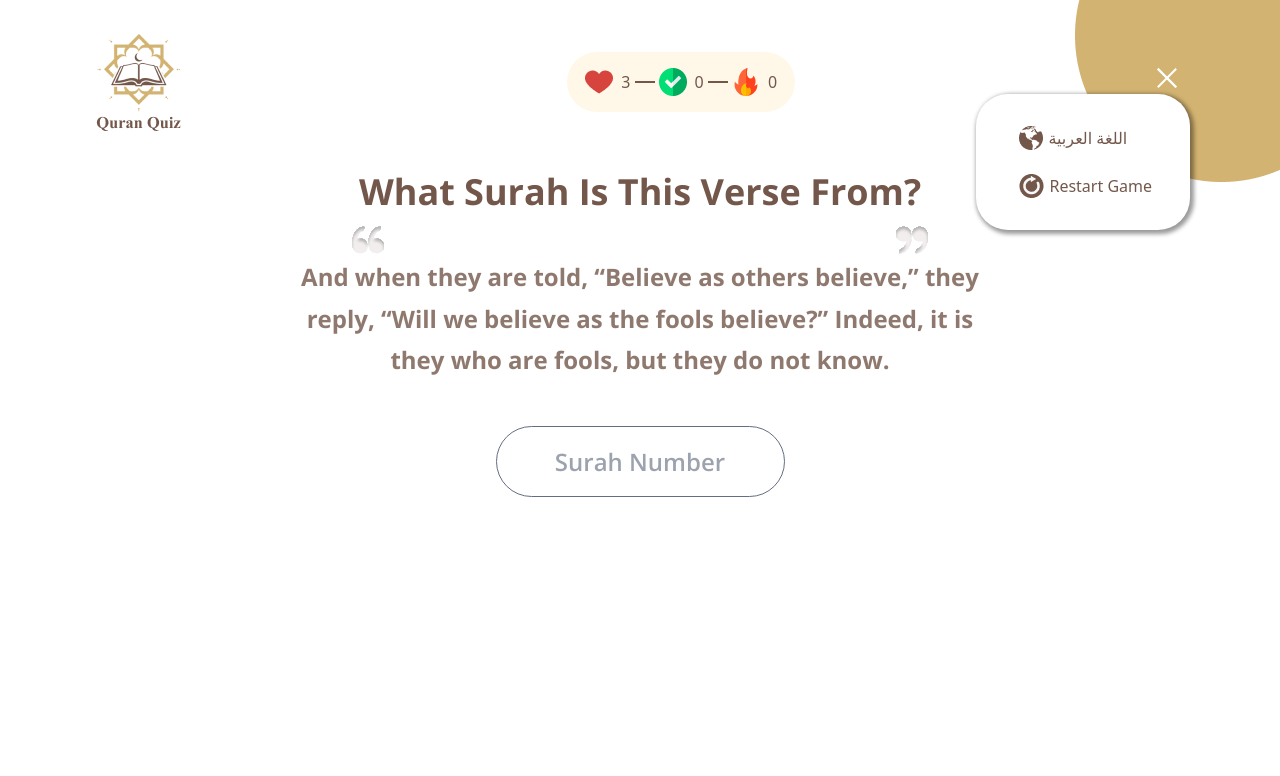
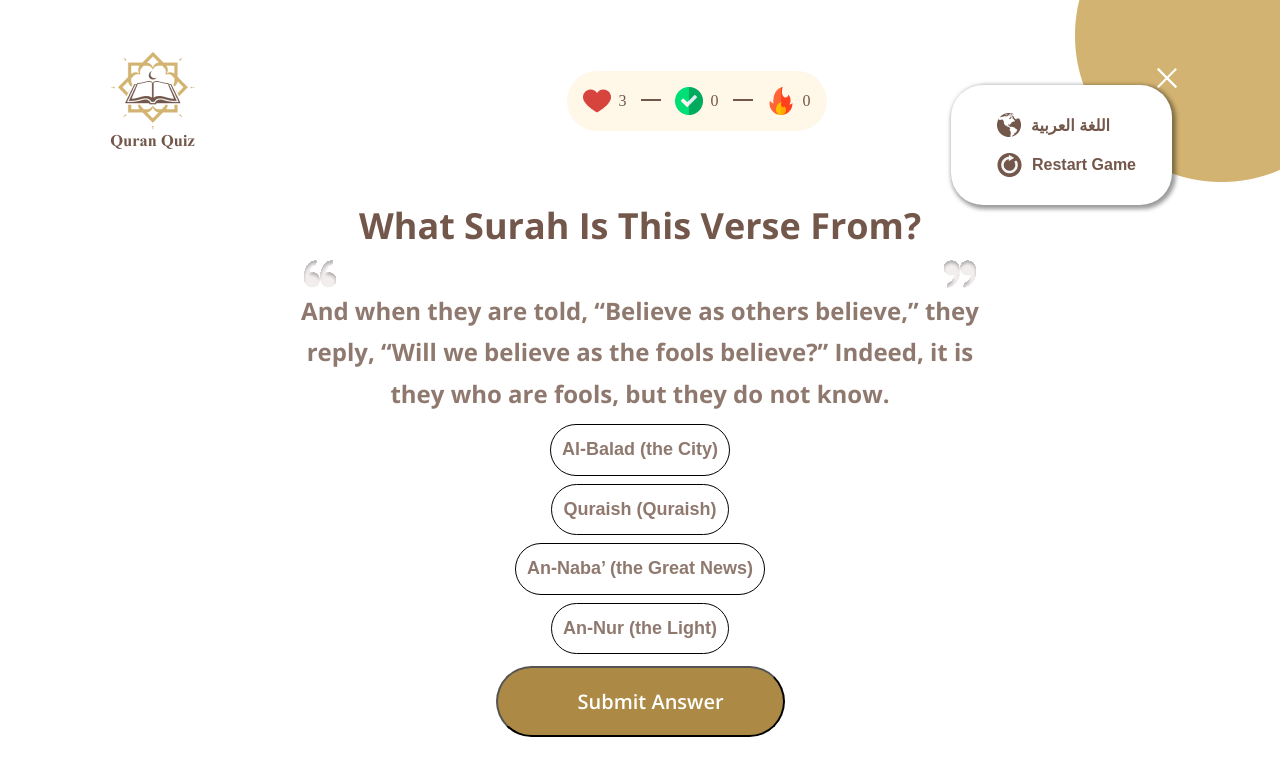
Before and after one commit to Osama446/quran-quizz, a website: page index.html in a window 1280 px wide. Both pictures are taken after a click on the label 1167 px from the left and 90 px from the top of the page. Drawn offline with nearby package versions, Linux system fonts and the light colour scheme; no server answers.

Commit message:
update 1 (Multiple Choices)

```diff
--- a/index.html
+++ b/index.html
@@ -3,17 +3,18 @@
 <head>
   <meta charset="UTF-8">
   <meta name="viewport" content="width=device-width, initial-scale=1.0">
-  <link href="https://unpkg.com/tailwindcss@^2/dist/tailwind.min.css" rel="stylesheet">
   <script src="javascript.js" defer></script>
   <link rel="stylesheet" href="style.css">
   <link rel="shortcut icon" href="/images/favicon.png" type="image/x-icon">
-  <link href="https://fonts.googleapis.com/css?family=Open+Sans:400italic,600italic,700italic,400,600,700" rel="stylesheet" type="text/css">
+  <link href="https://fonts.googleapis.com/css?family=Open+Sans:400italic,600italic,700italic,400,600,700"
+        rel="stylesheet"  type="text/css">
 
   <title>Quran Quizz</title>
 </head>
 <body>
-  <section class="px-24 py-8">
-    <nav class="flex justify-between items-center top-nav">
+
+  <section class="" style="margin: 50px 110px;">
+        <nav class="top-nav" style="display: flex; justify-content: space-between; align-items: center;">
             <!-- Logo -->
             <div class="logo">
                 <img src="images/logo.png" width="85px" height="98.51px" alt="logo" srcset="">
@@ -21,29 +22,31 @@
 
             <!--Statistic Area-->
             <div style="width: 20%;">
-            <div class="flex justify-around items-center score">
-                <div class="flex items-center">
+                <div class="score" style="display: flex; justify-content: space-between;">
+                    <div class="flexItems">
                         <img src="images/heart.png" alt="" srcset="">
-                    <div class="pl-2" id="hearts" style="color: #73574B;">3</div>
+                        <div id="hearts" style="color: #73574B; padding-left: 8px;">3</div>
                     </div>
                     <div>
                         <img src="images/arrow.png" alt="">
                     </div>
-                <div class="flex items-center">
+                    <div class="flexItems">
                         <img src="images/check.png" alt="" srcset="">
-                    <div class="pl-2" id="correctAnsCount" style="color: #73574B;">0</div> </div>
+                        <div class="pl-2" id="correctAnsCount" style="color: #73574B;padding-left: 8px;">0</div> </div>
                     <div>
                         <img src="images/arrow.png" alt="">
                     </div>
-                <div class="flex items-center">
+                    <div class="flexItems">
                         <img src="images/fire.png" alt="" srcset="">
-                    <div class="pl-2" id="fire" style="color: #73574B;">0</div> </div>
+                        <div class="pl-2" id="fire" style="color: #73574B; padding-left: 8px;">0</div> </div>
                 </div>
             </div>
             <!-- list -->
 
-        <div style="position: absolute; top:0; right:0;" id="elipse"><img src="images/Ellipse 1187.png" alt="" srcset="">
+            <div style="position: absolute; top:0; right:0;" id="elipse">
+                <img src="images/Ellipse 1187.png" alt="" srcset="">
             </div>
+
             <div class="hamburger-menu">
                 <input id="menu__toggle" type="checkbox" />
                 <label class="menu__btn" for="menu__toggle">
@@ -53,7 +56,7 @@
                 <ul class="menu__box">
                     <li>
                         <a class="menu__item" href="indexAR.html">
-            <div class="flex items-center menu-spacing">
+                        <div class="menu-spacing">
                             <img src="images/world.png" alt="" srcset="">
                             <div class="menu-spacing">اللغة العربية</div> </div>
                         </a>
@@ -61,25 +64,27 @@
 
                     <li>
                         <a class="menu__item " href="index.html">
-            <div class="flex items-center menu-spacing">
+                        <div class="menu-spacing">
                             <img src="images/refresh.png" alt="" srcset="">
                             <div class="menu-spacing">Restart Game</div> </div>
                         </a>
                     </li>
-
                 </ul>
             </div>
         </nav>
+    </section>
 
     <header>
         <div class="questionStyle">
             What Surah Is This Verse From?
         </div>
-    <div class="flex items-center justify-around" style="margin-top: 10px;">
+
+        <div style="margin-top: 10px;display: flex; justify-content: space-around; align-items: center;">
             <img src="images/left-quote 2.svg" alt="">
             <img src="images/left-quote 1.svg" alt="">
         </div>
     </header>
+
     <main>
         <div class="verseStyle">
             <div id="verse">
@@ -87,12 +92,25 @@
                 they reply, “Will we believe as the fools believe?”
                 Indeed, it is they who are fools, but they do not know.
             </div>
-        <div>
+
+
+        <div style="padding-top: 25px;" hidden>
             <input type="text" id="inpField" placeholder="Surah Number" onkeypress="return /[0-9]/i.test(event.key)">
         </div>
 
+         <div id="choiceBoxes" class="choiceBoxess" style="padding-top: 10px;
+                                        display: flex;
+                                        flex-direction: column;
+                                        align-items: center;
+                                        gap: 8px;">
+
+                <!-- <div id="choice">choice 2</div>
+                <div id="choice">choice 3</div>
+                <div id="choice">choice 4</div> -->
+            </div>
+
         <div id="ans-box">
-            <button id="answer-btn" hidden>Submit Answer</button>
+            <button id="answer-btn">Submit Answer</button>
         </div>
     </div>
 
@@ -118,6 +136,5 @@
 
 
 
-  </section>
 </body>
 </html>
--- a/javascript.js
+++ b/javascript.js
@@ -10,6 +10,7 @@ const api_url = "https://api.quran.com/api/v4/verses/by_key/1:3?language=en&word
 const heart = document.getElementById('hearts');
 const check = document.getElementById('correctAnsCount');
 const fire = document.getElementById('fire');
+const multipleChoice = document.getElementById('choiceBoxes');
 let hearts = 3;
 let rightAnsCount = 0;
 let consequtiveCount = 0;
@@ -29,7 +30,7 @@ function next(surahNumber){
             for(let i = 0; i < output.verse.words.length-1; i++){
               verse += output.verse.words[i].translation.text + " ";
             }
-            console.log(output.verse)
+            //console.log(output.verse)
 
             verseBox.innerText = verse;
     }).catch(err => console.error(err));
@@ -70,7 +71,8 @@ function off() {
 
 ansBtn.addEventListener("click", ()=>{
   respText.innerText = `This is Surato ${surahList[correctAns]} which is listed as number ${correctAns} in the holy Quran`;
-  if(field.value == correctAns){
+
+  if(field.value == surahList[correctAns]){
     img.src = "images/check.png";
     resp.textContent = "Correct Answer";
 
@@ -80,23 +82,31 @@ ansBtn.addEventListener("click", ()=>{
     consequtiveCount++;
   check.innerText = rightAnsCount;
   fire.innerText = consequtiveCount;
-  }else {
+  }else
+    {
       img.src= "images/bheart.png";
       resp.textContent = "Wrong Answer";
       correctAns = Math.floor(Math.random() * 114);
       next(correctAns);
+
+
       if(hearts == 0){
+
+
         fire.innerText = 0;
         heart.innerHTML = 0;
         check.innerHTML = 0;
+
+
       }else{
-
           fire.innerText = 0;
           heart.innerHTML = --hearts;
       }
   }
 
-
+  field.value = "";
+  multipleChoice.innerHTML = "";
+  choices();
   on();
 })
 
@@ -219,3 +229,41 @@ var surahList = {
   113: "Al-Falaq (the Daybreak)",
   114: "An-Nas (Mankind)"
  };
+
+
+function choices() {
+  let added = false;
+  for(let i = 0; i < 4; i++){
+    let choice = document.createElement('input');
+    let choiceText = document.createElement('label');
+    choiceText.htmlFor = `choice ${i}`;
+
+    choice.id =  `choice ${i}`;
+    choice.type = 'radio';
+    choice.name = `option`;
+
+    choiceText.onclick = ()=>{
+      field.value = choiceText.textContent;
+    };
+
+    if(i == Math.floor(Math.random()*4 && added == false)){
+
+      choiceText.textContent = surahList[correctAns];
+      added =  true;
+
+    }else{
+
+      choiceText.textContent = surahList[Math.floor(Math.random()*114)];
+
+    }
+
+
+    multipleChoice.appendChild(choice);
+    multipleChoice.appendChild(choiceText);
+  }
+
+  added = false;
+}
+
+
+choices();
--- a/style.css
+++ b/style.css
@@ -1,5 +1,7 @@
 body{
-  height: 100px;
+  padding: 0;
+  margin: 0;
+
 }
 #menu__toggle {
     opacity: 0;
@@ -17,10 +19,11 @@ body{
   }
   #menu__toggle:checked ~ .menu__box {
     right: 0 !important;
-    margin-right: 90px;
+    margin-right: 108px;
+    position: absolute;
   }
   .menu__btn {
-    position: fixed;
+    position: absolute;
     top: 77px;
     right: 100px;
     width: 26px;
@@ -52,7 +55,7 @@ body{
     display: block;
     position: fixed;
     text-align: center;
-    top: 45;
+    top: 85px;
     right: -100%;
     margin: 0;
     padding: 20px 14px;
@@ -63,7 +66,7 @@ body{
   }
   .menu__item {
     display: block;
-    padding: 12px 24px;
+    padding: 8px 22px;
     color: #73574B;
     text-decoration: none;
 
@@ -74,11 +77,14 @@ body{
 
 
   .menu-spacing{
-    margin-left: 5px;
+    margin-left: 10px;
+    display: flex;
+    align-items: center;
+    font-family: sans-serif;
+    font-weight: bold;
   }
 
   input[type=text] {
-    margin-top: 45px;
     border: 1px solid #646E82;
     border-color: #646E82;
     color: rgba(115, 87, 75, 1);
@@ -115,6 +121,12 @@ body{
     font-size: 20px;
     line-height: 27px;
     animation: slide-up .25s;
+  }
+
+  .flexItems{
+    display: flex;
+    justify-content: space-between;
+    align-items: center;
   }
 
 
@@ -217,6 +229,9 @@ body{
   }
 
 
+
+
+
 .resp{
   color: rgba(115, 87, 75, 1);
   font-weight: 700;
@@ -227,18 +242,16 @@ body{
     font-size: 1rem;
   }
 .top-nav{
+    display: flex;
     flex-direction: column;
-    flex-wrap: wrap;
+    align-items: center;
+    justify-content: center;
 
   }
 #elipse{
     display: none;
   }
-.menu__btn{
-    position: absolute;
-    top:340px;
-    right:49%;
-  }
+
   .menu__btn > span,
   .menu__btn > span::before,
   .menu__btn > span::after{
@@ -247,6 +260,7 @@ body{
 
 .score{
     flex-direction: column;
+
     flex-wrap: wrap;
     margin-top: 10px;
     min-width: 70px;
@@ -259,3 +273,25 @@ body{
   }
 
 }
+
+
+
+
+input[type="radio"] {
+  display: none;
+}
+
+#choiceBoxes label {
+  display: inline-block;
+  max-width: max-content;
+  padding: 4px 11px;
+  font-family: sans-serif;
+  font-size: 18px;
+  cursor: pointer;
+  border-radius: 27px;
+  border: 1px solid black;
+}
+input[type="radio"]:checked+label {
+  background-color:#AC8A45;
+  color: #FFF8E9;
+}
```
Lines whose indentation alone changed are shown as unchanged.
